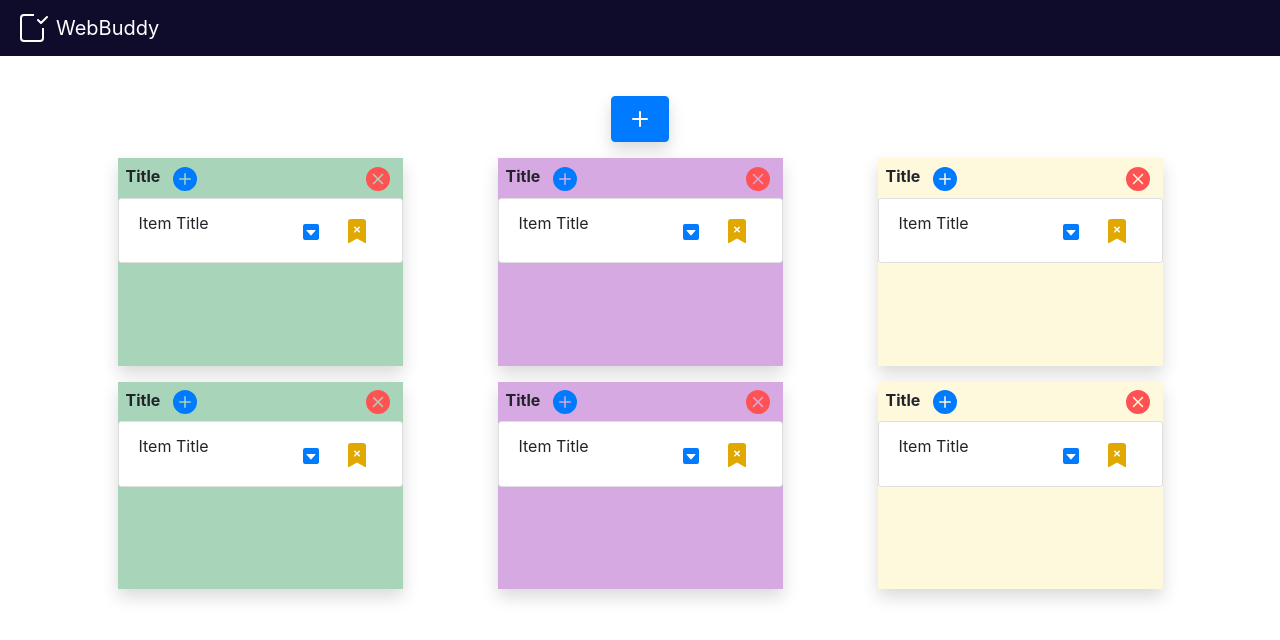
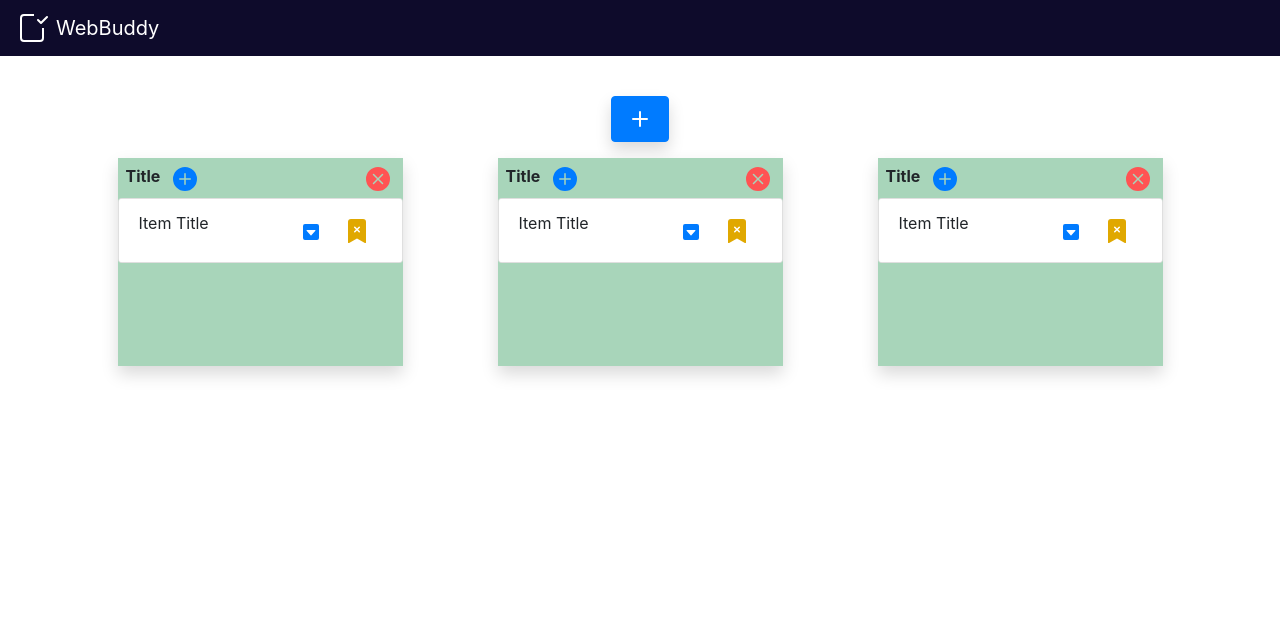
Before and after one commit to Oluwatobi-beebittech/WebBuddy, a React (Create React App) app: page / in a window 1280 px wide. Shown: the top 640 px of the page. Built offline with nearby package versions, Linux system fonts and the light colour scheme.

Commit message:
resolved issue enhancement for item title and details

```diff
--- a/src/containers/addCards.jsx
+++ b/src/containers/addCards.jsx
@@ -65,7 +65,15 @@ class AddCards extends Component {
                     placeholder="Card Title"
                     onChange={this.props.onChangeCardTitle}
                     value={this.props.newCardTitle}
+                    maxLength={20}
+                    ariaDescribedBy="cardTitleHelpText"
                   />
+                  <small
+                    id="cardTitleHelpText"
+                    className="form-text text-muted float-right"
+                  >
+                    {this.props.newCardTitle.length}/20
+                  </small>
                 </div>
               </div>
 
--- a/src/containers/addItem.jsx
+++ b/src/containers/addItem.jsx
@@ -56,7 +56,17 @@ export class AddItem extends Component {
                     className="form-control"
                     id="item-title"
                     placeholder="Item Title"
+                    onChange={this.props.onChangeItemTitle}
+                    value={this.props.newItemTitle}
+                    maxLength={20}
+                    ariaDescribedBy="itemTitleHelpText"
                   />
+                  <small
+                    id="itemTitleHelpText"
+                    className="form-text text-muted float-right"
+                  >
+                    {this.props.newItemTitle.length}/20
+                  </small>
                 </div>
                 <div className="form-group col-md-12">
                   <label htmlFor="item-data">Item Details</label>
@@ -66,7 +76,17 @@ export class AddItem extends Component {
                     id="item-data"
                     placeholder="Description of the item"
                     rows="3"
+                    onChange={this.props.onChangeItemDescription}
+                    value={this.props.newItemDescription}
+                    maxLength={100}
+                    ariaDescribeBy="itemDescriptionHelpText"
                   ></textarea>
+                  <small
+                    id="itemDescriptionHelpText"
+                    className="form-text text-muted float-right"
+                  >
+                    {this.props.newItemDescription.length}/100
+                  </small>
                 </div>
               </div>
 
--- a/src/containers/cardRow.jsx
+++ b/src/containers/cardRow.jsx
@@ -11,9 +11,29 @@ class CardRow extends Component {
   render() {
     return (
       <div className="row justify-content-around mt-2">
-        <Cards cardColor={bg.lightGreen} />
-        <Cards cardColor={bg.lightPurple} />
-        <Cards cardColor={bg.lightBrown} />
+        <Cards
+          cardColor={bg.lightGreen}
+          onChangeItemTitle={this.props.onChangeItemTitle}
+          onChangeItemDescription={this.props.onChangeItemDescription}
+          newItemTitle={this.props.newItemTitle}
+          newItemDescription={this.props.newItemDescription}
+        />
+
+        <Cards
+          cardColor={bg.lightGreen}
+          onChangeItemTitle={this.props.onChangeItemTitle}
+          onChangeItemDescription={this.props.onChangeItemDescription}
+          newItemTitle={this.props.newItemTitle}
+          newItemDescription={this.props.newItemDescription}
+        />
+
+        <Cards
+          cardColor={bg.lightGreen}
+          onChangeItemTitle={this.props.onChangeItemTitle}
+          onChangeItemDescription={this.props.onChangeItemDescription}
+          newItemTitle={this.props.newItemTitle}
+          newItemDescription={this.props.newItemDescription}
+        />
       </div>
     );
   }
--- a/src/containers/cards.jsx
+++ b/src/containers/cards.jsx
@@ -23,7 +23,12 @@ class Cards extends Component {
             <p className="d-inline ml-2">
               <b>Title</b>
             </p>
-            <AddItem />
+            <AddItem
+              onChangeItemTitle={this.props.onChangeItemTitle}
+              onChangeItemDescription={this.props.onChangeItemDescription}
+              newItemTitle={this.props.newItemTitle}
+              newItemDescription={this.props.newItemDescription}
+            />
             <DestroyCard />
           </div>
           <div className="myCard">
--- a/src/containers/listItem.jsx
+++ b/src/containers/listItem.jsx
@@ -29,7 +29,7 @@ export class ListItem extends Component {
       <React.Fragment>
         <Card>
           <Card.Header style={{ backgroundColor: white }}>
-            <span class="align-bottom">Item Title</span>
+            <span className="align-bottom">Item Title</span>
             <div className="float-right">
               <Accordion.Toggle as={Button} variant="link" eventKey="0">
                 <svg
--- a/src/containers/main.jsx
+++ b/src/containers/main.jsx
@@ -11,6 +11,8 @@ class Main extends Component {
         { cardKey: 0, cardTitle: 0, listKey: 0, listTitle: 0, listValue: 0 },
       ],
       newCardTitle: "",
+      newItemTitle: "",
+      newItemDescription: "",
     };
     let cardRows = [];
     let cardsPerRow = [];
@@ -25,6 +27,14 @@ class Main extends Component {
     console.log(this.state.newCardTitle);
   };
 
+  handleItemTitleChange = (e) => {
+    this.setState({ newItemTitle: e.target.value.trim() });
+  };
+
+  handleItemDescriptionChange = (e) => {
+    this.setState({ newItemDescription: e.target.value });
+  };
+
   render() {
     return (
       <React.Fragment>
@@ -32,11 +42,16 @@ class Main extends Component {
         <AddCards
           addCard={this.handleAddCards}
           onChangeCardTitle={this.handleCardTitleChange}
-          newCardTitle = {this.state.newCardTitle}
+          newCardTitle={this.state.newCardTitle}
         />
         <div className="container mt-2">
-          <CardRow />
-          <CardRow />
+          <CardRow
+            onChangeItemTitle={this.handleItemTitleChange}
+            onChangeItemDescription={this.handleItemDescriptionChange}
+            newItemTitle={this.state.newItemTitle}
+            newItemDescription={this.state.newItemDescription}
+          />
+
         </div>
       </React.Fragment>
     );
```
